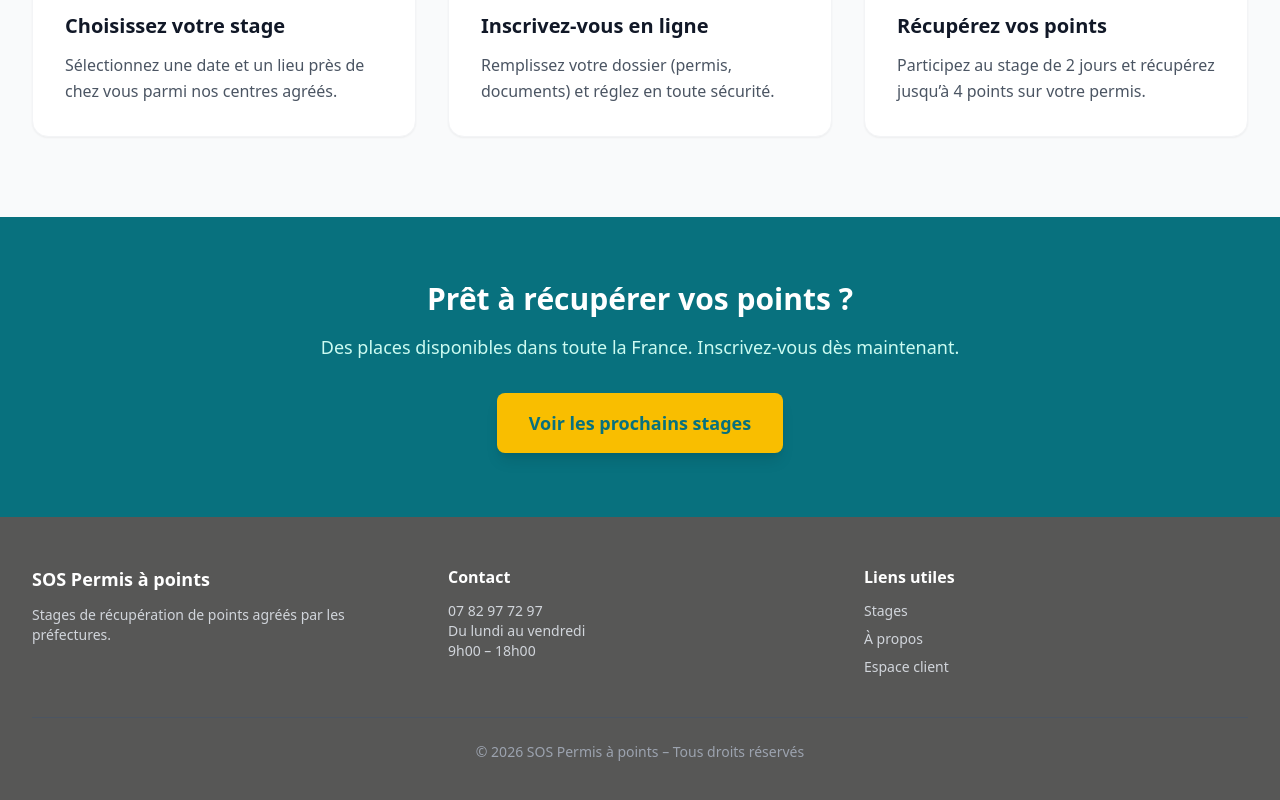
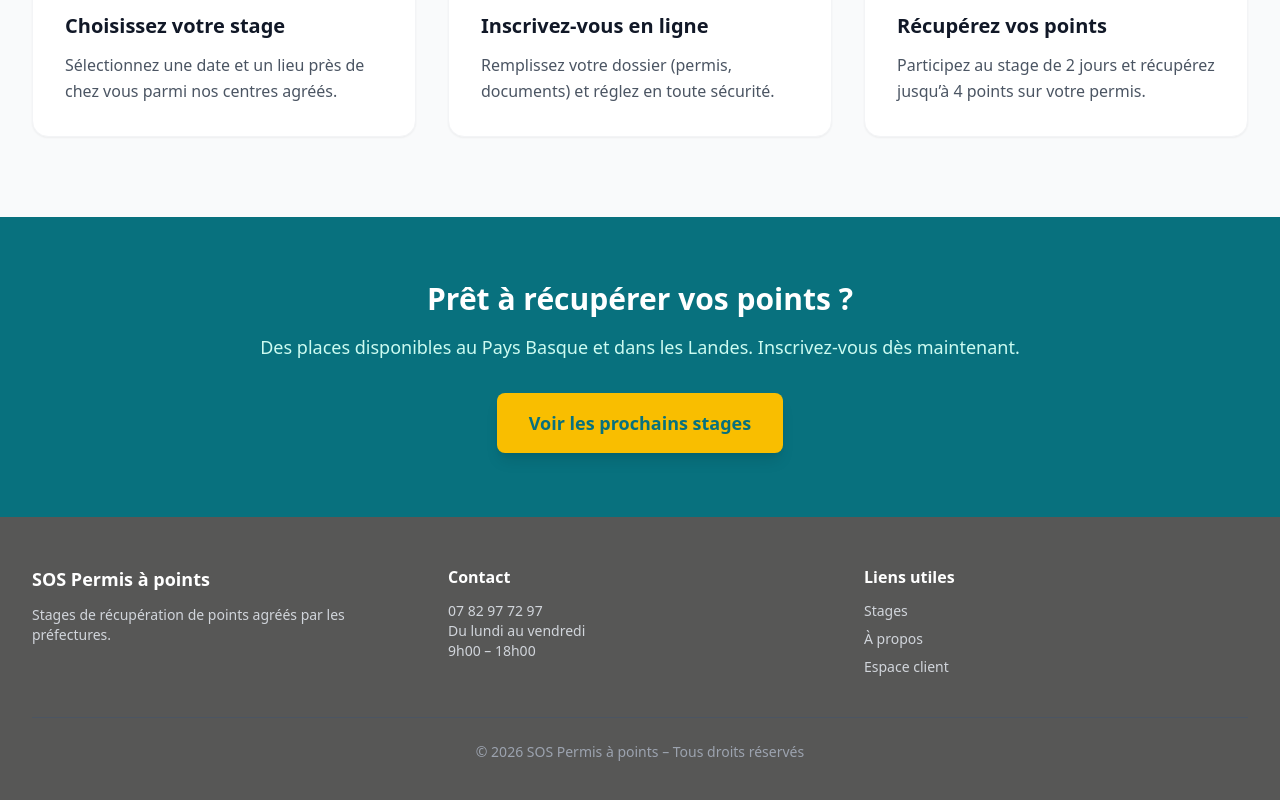
Before and after one commit to lampeene/sos3, a Next.js app in the folder apps/web/: page / in a window 1280 px wide. Shown: the part 873-1673 px from the top of the page. Built offline with nearby package versions, Linux system fonts and the light colour scheme.

Commit message:
Update homepage text: Pays Basque et Landes

```diff
--- a/apps/web/app/page.tsx
+++ b/apps/web/app/page.tsx
@@ -115,7 +115,7 @@ export default function HomePage() {
             Prêt à récupérer vos points ?
           </h2>
           <p className="mt-4 text-teal-100 text-lg">
-            Des places disponibles dans toute la France. Inscrivez-vous dès maintenant.
+            Des places disponibles au Pays Basque et dans les Landes. Inscrivez-vous dès maintenant.
           </p>
           <a
             href="/stages"
```
